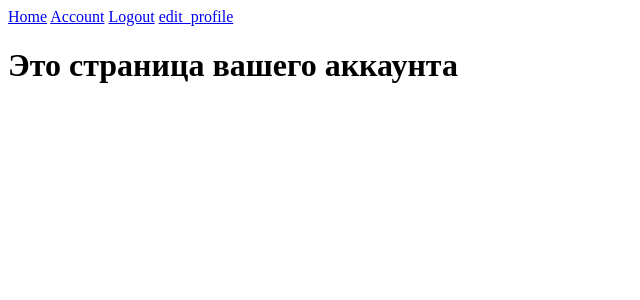
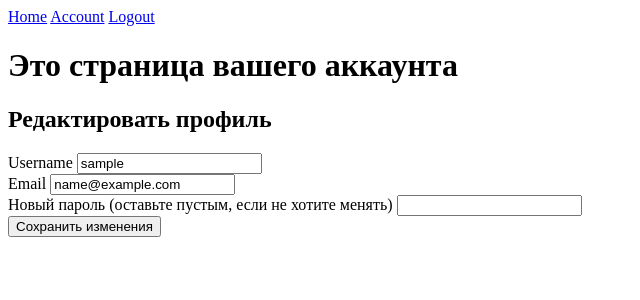
Before and after one commit to PollyGit/Web_development_VD07, a Flask app: page /account in a window 1280 px wide. Shown: the top 300 px of the page, without its empty margins (0-640 px from the left). Run offline with Flask 3, Linux system fonts and the light colour scheme; the visitor is signed in with stand-in values (Sample User, id 1).

Commit message:
Lesson VD07 had been changed to hw
Login, logout, edit profil, homepage, registration

```diff
--- a/app/forms.py
+++ b/app/forms.py
@@ -44,8 +44,5 @@ class LoginForm(FlaskForm):
 class EditProfileForm(FlaskForm):
     username = StringField('Username', validators=[DataRequired(), Length(min=2, max=35)])
     email = StringField('Email', validators=[DataRequired(), Email()])
-    password = PasswordField('Password', validators=[
-        DataRequired(), EqualTo('confirm_password', message='Пароли должны совпадать')
-    ])
-    confirm_password = PasswordField('Подтвердите пароль', validators=[DataRequired()])
+    password = PasswordField('Новый пароль (оставьте пустым, если не хотите менять)')
     submit = SubmitField('Сохранить изменения')
--- a/app/routes.py
+++ b/app/routes.py
@@ -1,11 +1,11 @@
-from flask import render_template, redirect, url_for, flash
+from flask import render_template, redirect, url_for, flash, request
 from flask_login import login_user, logout_user, current_user, login_required
 
 from app import app, db, bcrypt
 from app.forms import RegistrationForm, LoginForm
 from app.models import User
 
-from .forms import EditProfileForm
+from app.forms import EditProfileForm
 
 # Создаём маршрут для главной страницы.
 @app.route('/')
@@ -73,17 +73,26 @@ def logout():
 
 # Создаём маршрут для отображения страницы аккаунта.
 # Декоратор login_required требует, чтобы пользователь был авторизирован.
-@app.route('/account')
+
+@app.route('/account', methods=['GET', 'POST'])
 @login_required
 def account():
-    return render_template('account.html')
-
-@app.route('/edit_profile', methods=['GET', 'POST'])
-@login_required
-def edit_profile():
     form = EditProfileForm()
     if form.validate_on_submit():
-        # Здесь вы можете обработать данные формы, например, сохранить изменения в базе данных
+        # Изменяем имя пользователя,email, пароль
+        current_user.username = form.username.data
+        current_user.email = form.email.data
+        if form.password.data:
+            hashed_password = bcrypt.generate_password_hash(form.password.data).decode('utf-8')
+            current_user.password = hashed_password
+        # сохранить изменения в базе данных
+        db.session.commit()
         flash('Ваш профиль был обновлен!', 'success')
-        return redirect(url_for('edit_profile'))
-    return render_template('edit_profile.html', form=form, title='edit_profile')
+        return redirect(url_for('account'))
+
+    # Заполняем форму текущими данными пользователя
+    elif request.method == 'GET':
+        form.username.data = current_user.username
+        form.email.data = current_user.email
+
+    return render_template('account.html', form=form)
--- a/app/templates/account.html
+++ b/app/templates/account.html
@@ -7,4 +7,25 @@
 {% block content %}
 <h1>Это страница вашего аккаунта</h1>
 
+   <h2 class="mt-4">Редактировать профиль</h2>
+   <form method="POST" action="">
+       {{ form.hidden_tag() }}
+       <div class="form-group">
+           {{ form.username.label(class="form-control-label") }}
+           {{ form.username(class="form-control") }}
+       </div>
+       <div class="form-group">
+           {{ form.email.label(class="form-control-label") }}
+           {{ form.email(class="form-control") }}
+       </div>
+       <div class="form-group">
+           {{ form.password.label(class="form-control-label") }}
+           {{ form.password(class="form-control") }}
+       </div>
+
+       <div class="form-group">
+           {{ form.submit(class="btn btn-primary") }}
+       </div>
+   </form>
+
 {% endblock %}
--- a/app/templates/base.html
+++ b/app/templates/base.html
@@ -17,7 +17,6 @@
         {% if current_user.is_authenticated %}
             <a href="{{ url_for('account') }}">Account</a>
             <a href="{{ url_for('logout') }}">Logout</a>
-            <a href="{{ url_for('logout') }}">edit_profile</a>
         {% else %}
 <!--        Если не в аккаунте, то залогиниться и зарегистрироваться-->
             <a href="{{ url_for('login') }}">Login</a>
```
Also changed, not shown: VD07_hw_app/VD07_hw_main.py (added, +19 -0 lines), VD07_hw_app/forms.py (added, +13 -0 lines), app/templates/edit_profile.html (deleted, +0 -29 lines), VD07_hw_app/__init__.py (added).
